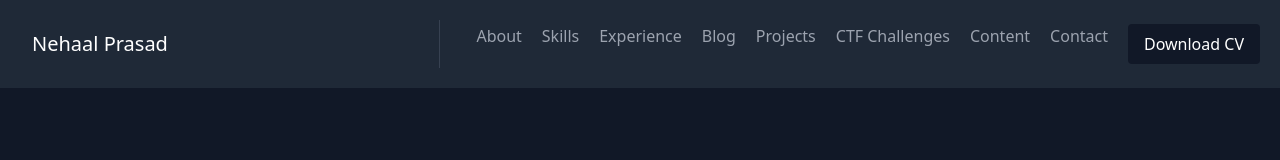
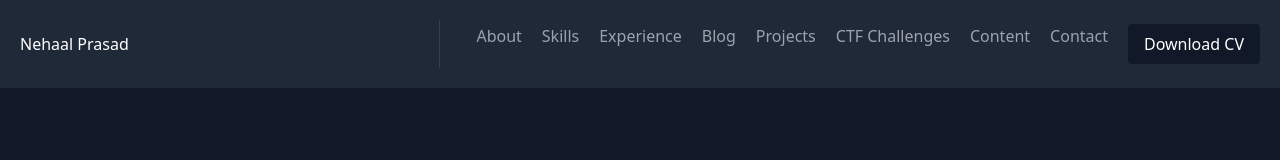
Before and after one commit to fshah21/upwork01, a React (Create React App) app: page / in a window 1280 px wide. Shown: the top 160 px of the page. Built offline with nearby package versions, Linux system fonts and the light colour scheme; no server answers.

Commit message:
Added link to home

```diff
--- a/public/index.html
+++ b/public/index.html
@@ -24,7 +24,7 @@
       work correctly both with client-side routing and a non-root public URL.
       Learn how to configure a non-root public URL by running `npm run build`.
     -->
-    <title>React App</title>
+    <title>Nehaal Prasad</title>
   </head>
   <body class="bg-gray-900">
     <noscript>You need to enable JavaScript to run this app.</noscript>
--- a/src/components/Navbar.js
+++ b/src/components/Navbar.js
@@ -11,9 +11,9 @@ export default function Navbar() {
     <header className="bg-gray-800 md:sticky top-0 z-10">
       <div className="container mx-auto flex flex-wrap p-5 flex-col md:flex-row items-center">
         <a className="title-font font-medium text-white mb-4 md:mb-0">
-          <a href="#about" className="ml-3 text-xl">
+        <Link to="/">
             Nehaal Prasad
-          </a>
+          </Link>
         </a>
         <nav className="md:ml-auto md:ml-4 md:py-1 md:pl-4 md:border-l md:border-gray-700	flex flex-wrap items-center text-base justify-center">
           <ul className="flex inline">
```
Also changed, not shown: 27 other files (tests, documents, lock files or other folders).
